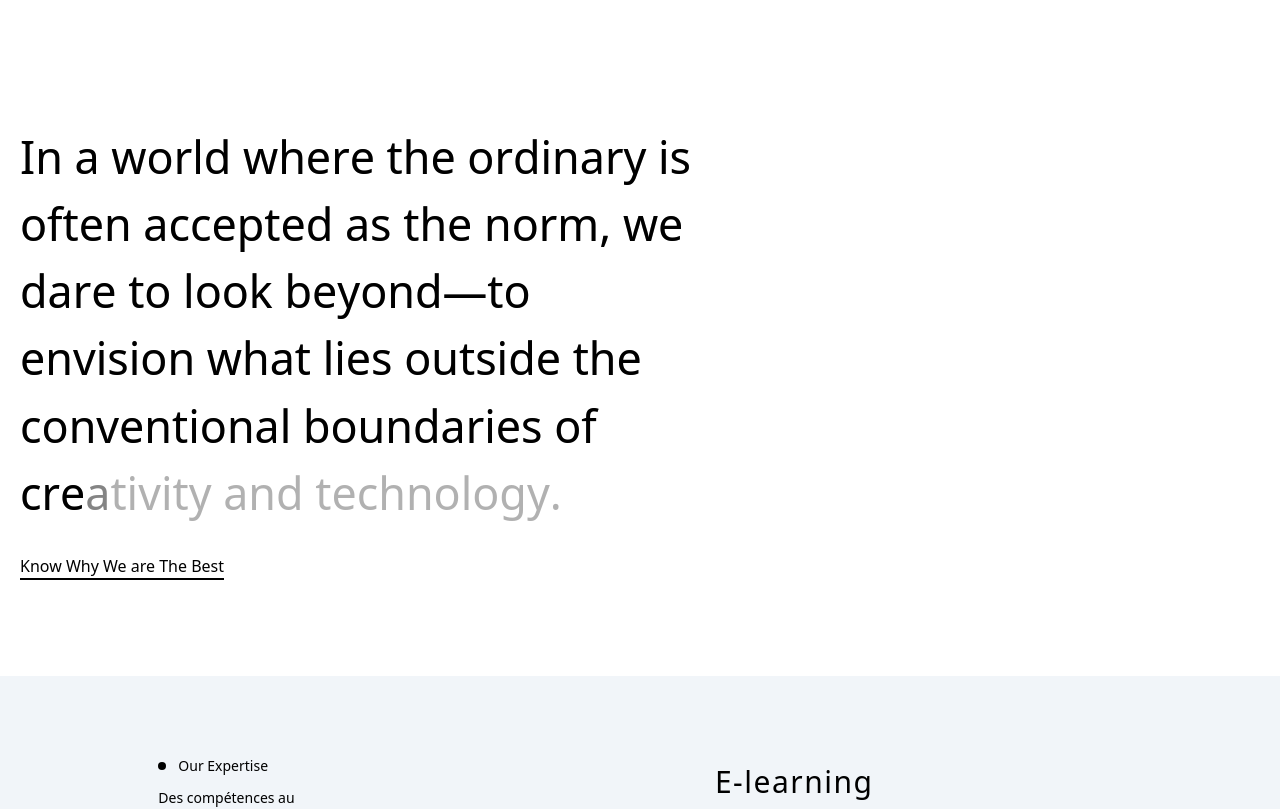
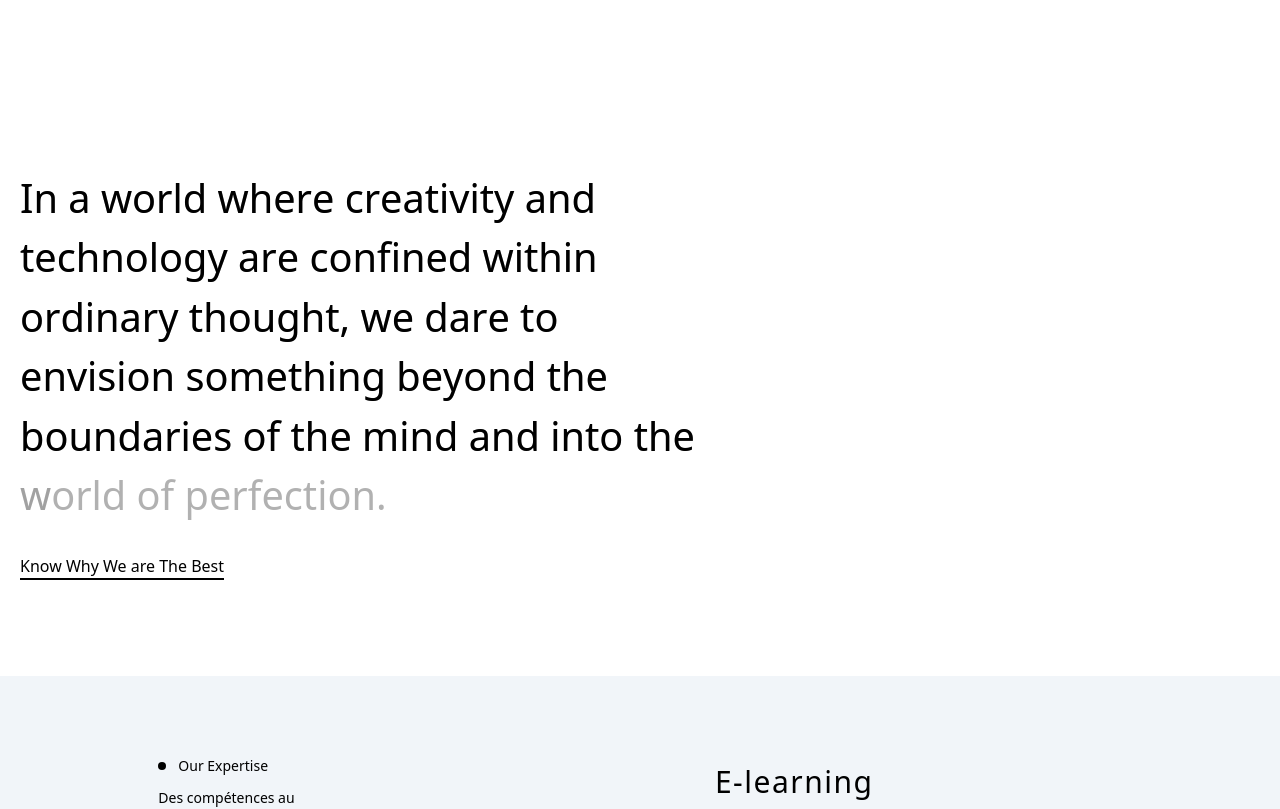
Before and after one commit to sah246ir/scroll-animated-landing-page, a React (Create React App) app: page / in a window 1280 px wide. Shown: the part 2200-3009 px from the top of the page. Built offline with nearby package versions, Linux system fonts and the light colour scheme.

Commit message:
feat: updating text content and fitting

```diff
--- a/src/components/homePage/section/ApprochSection.tsx
+++ b/src/components/homePage/section/ApprochSection.tsx
@@ -8,22 +8,20 @@ import { Link } from 'react-router-dom'
 
 const ApprochSection = () => {
   const headings  = [
-    "Meeting",
-    "Listen",
-    "Q-- R",
-    "Reflection",
-    "Intuitions",
-    "Ideas",
-    "Proposals",
-    "Strategy",
-    "Design",
-    "Development",
-    "Presentation",
-    "Online chat",
-    "Accommodation",
-   " Follow-up",
-    "Maintenance",
-    "Evolution"]
+    "Discovery",
+    "Deep Dive",
+    "Question & Reflect",
+    "Insight",
+    "Conceptualise",
+    "Proposal",
+    "Blueprint",
+    "Create",
+    "Build",
+    "Reveal",
+    "Collaborate",
+    "Adjust & Refine",
+    "Support",
+   "Evolve", ]
 
   const element = useRef<HTMLDivElement>(null)
   const {scrollYProgress} = useScroll({
@@ -47,8 +45,8 @@ const ApprochSection = () => {
       </div>
 
       <article className=' sm:w-[30em] mt-12 md:text-[1.7vw]  flex flex-col gap-8 items-start'>
-        <p>Over the past 20 years, Wokine has built hundreds of digital interfaces. Through these experiments, our team developed a method to build your project, and understand all the challenges and opportunities of your digital ecosystem.</p>
-        <p>We turn your concepts into reality through carefully team-led steps. We work in the digital sector, but it is the human being who is at the heart of our approach. More than a site, we offer you personalised digital support.</p>
+        <p>Our approach is simple but powerful: we start by understanding your vision, listening closely and diving deep into the details. From there, we ask the right questions, reflect and let our intuition guide us toward innovative solutions. Ideas turn into actionable proposals, which evolve into strategic plans.</p>
+        <p> With creativity and precision, we design, develop and bring your project to life. So, what’s stopping you? Turn in your vision and get ready for perfection.</p>
         <p>So before we take action,&nbsp;
 
         <Link to={"/contact-us"}>
--- a/src/components/homePage/section/VideoScrollSection.tsx
+++ b/src/components/homePage/section/VideoScrollSection.tsx
@@ -68,7 +68,7 @@ const VideoScrollSection = () => {
           </div>
           <div className="max-w-[54vw]">
 
-              <SmartParagraph text={`In a world where the ordinary is often accepted as the norm, we dare to look beyond—to envision what lies outside the conventional boundaries of creativity and technology.`} />
+              <SmartParagraph text={`In a world where creativity and technology are confined within ordinary thought, we dare to envision something beyond the boundaries of the mind and into the world of perfection.`} />
               <Link to={'/why-choose-us'}><Button className='mt-7'>Know Why We are The Best</Button></Link>
           </div>
         </div>
@@ -78,7 +78,7 @@ const VideoScrollSection = () => {
               <video loop className={` w-full h-[54vh] ${currentwidth === 255 ? "hover:scale-105" : ""} rounded-2xl  object-cover`} autoPlay src={vid}></video>
             </div>
           <div className="w-full mt-24 flex flex-col items-center">
-              <SmartParagraph text={`In a world where the ordinary is often accepted as the norm, we dare to look beyond—to envision what lies outside the conventional boundaries of creativity and technology.`} />
+              <SmartParagraph text={`In a world that settles for ordinary, we prefer to break the mould. We're the kind that asks, “Why not?” instead of “Why?”, because we believe perfection happens when you step outside the lines. Let’s dream a little bigger, explore a little further and turn every idea into something extraordinary.`} />
               <Link to={'/why-choose-us'}><Button className='mt-7 text-2xl'>Know Why We are The Best</Button></Link>
           </div>
         </div>
--- a/src/components/smartParagraph.tsx
+++ b/src/components/smartParagraph.tsx
@@ -14,7 +14,7 @@ const SmartParagraph = ({text}:PropTypes) => {
     return (
         <m.p
             ref={element}
-            className="text-4xl sm:text-[3.5vw] text-black text-left leading-normal w-full sm:max-w-[54vw]"
+            className="text-4xl sm:text-[3.1vw] text-black text-left leading-normal w-full sm:max-w-[54vw]"
         >
             <Sentence scrollYProgress={scrollYProgress} sentence={
                text || `Wokine conçoit des solutions et expériences digitales qui allient créativité, technologie et engagement éthiquse.`}
```
